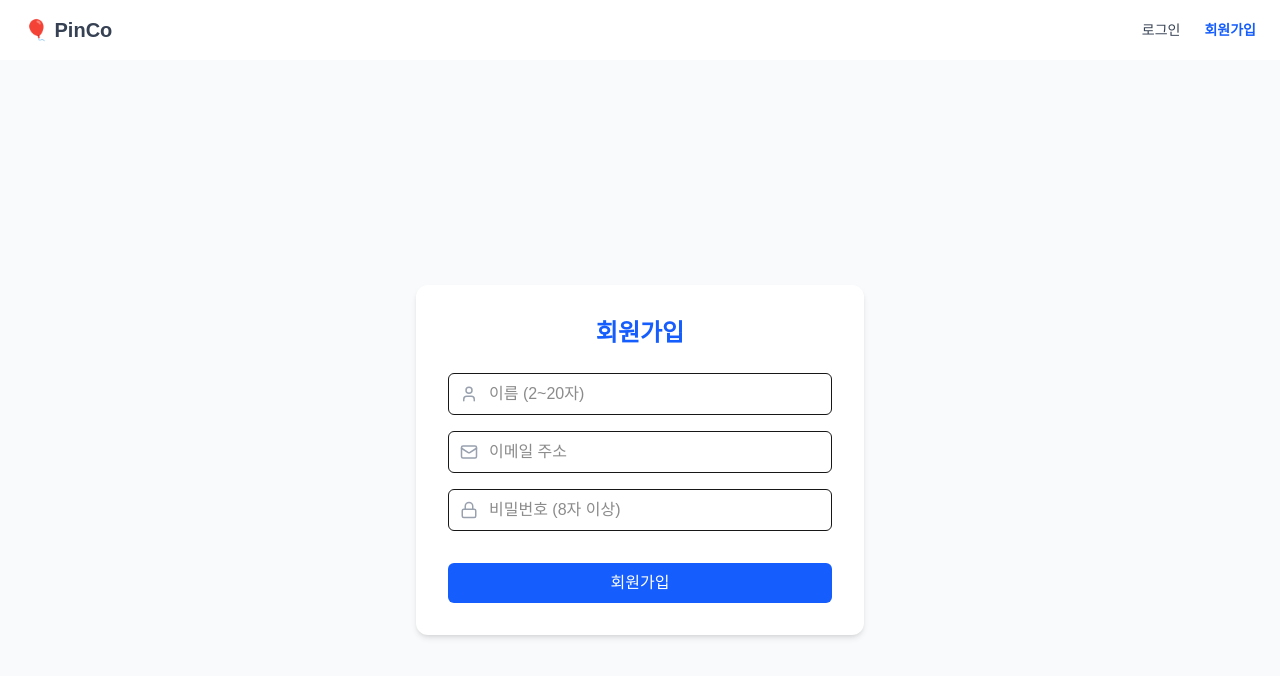
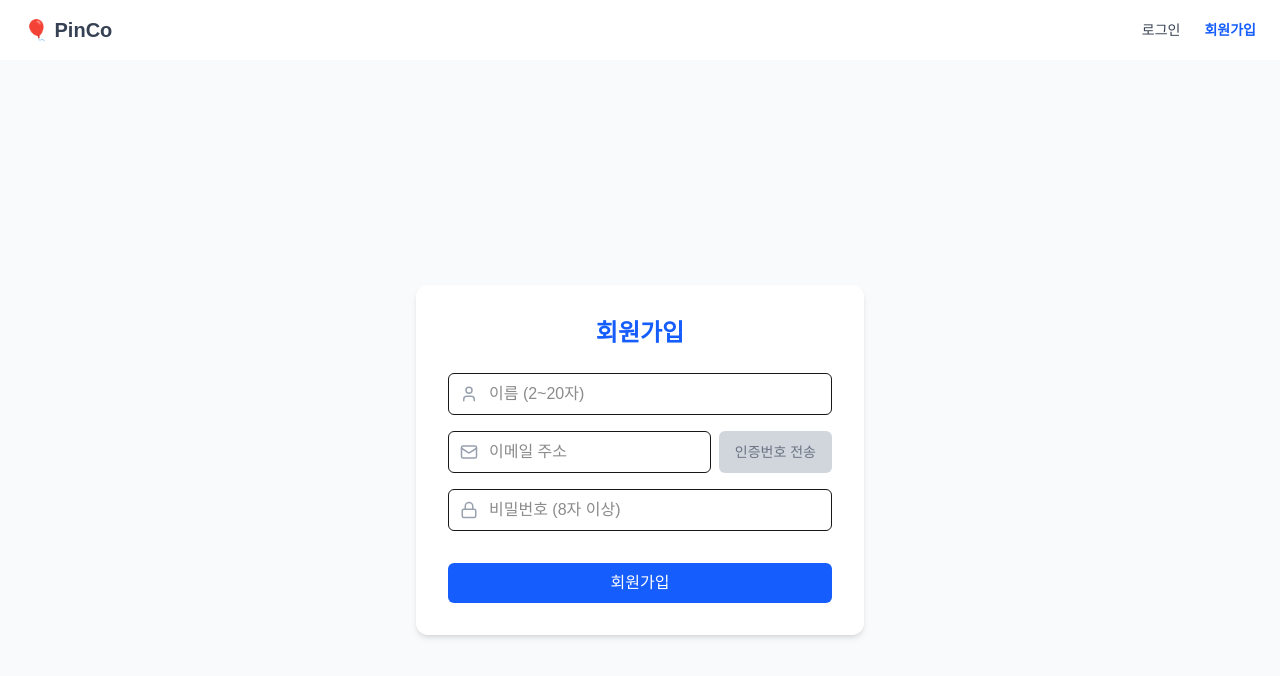
Before and after one commit to prgrms-be-devcourse/NBE7-9-3-Team07, a Next.js app in the folder front/: page /user/join in a window 1280 px wide. Shown: the top 676 px of the page. Built offline with nearby package versions, Linux system fonts and the light colour scheme; no server answers.

Commit message:
feat : 이메일 인증 프론트 구현 및 연결

```diff
--- a/front/src/app/user/join/page.tsx
+++ b/front/src/app/user/join/page.tsx
@@ -2,17 +2,57 @@
 
 import { useState } from "react";
 import { useRouter } from "next/navigation";
-import { Mail, Lock, User } from "lucide-react";
-import { apiJoin } from "@/lib/pincoApi";
+import { Mail, Lock, User, Key } from "lucide-react";
+import { apiJoin, apiSendVerificationCode } from "@/lib/pincoApi";
 
 export default function SignUpPage() {
   const router = useRouter();
-  const [form, setForm] = useState({ userName: "", email: "", password: "" });
+  const [form, setForm] = useState({ userName: "", email: "", password: "", verificationCode: "" });
   const [loading, setLoading] = useState(false);
+  const [sendingCode, setSendingCode] = useState(false);
+  const [codeSent, setCodeSent] = useState(false);
 
   const handleChange = (e: React.ChangeEvent<HTMLInputElement>) => {
     const { name, value } = e.target;
     setForm(prev => ({ ...prev, [name]: value }));
+  };
+
+  const handlePasswordBlur = (e: React.FocusEvent<HTMLInputElement>) => {
+    const password = e.target.value.trim();
+    if (password && password.length < 8) {
+      alert("비밀번호는 8자 이상 입력해야 합니다.");
+    }
+  };
+
+  const handleSendVerificationCode = async () => {
+    const email = form.email.trim().toLowerCase();
+
+    if (!email) {
+      alert("이메일을 먼저 입력해주세요.");
+      return;
+    }
+
+    // 이메일 형식 간단 검증
+    if (!email.includes("@") || !email.includes(".")) {
+      alert("올바른 이메일 형식을 입력해주세요.");
+      return;
+    }
+
+    setSendingCode(true);
+    try {
+      await apiSendVerificationCode(email);
+      alert("인증코드가 발송되었습니다. 이메일을 확인해주세요.");
+      setCodeSent(true);
+    } catch (err: any) {
+      const msg = err?.message ?? "";
+      if (msg.includes("이메일 형식")) {
+        alert("이메일 형식이 올바르지 않습니다.");
+      } else {
+        alert(msg || "인증코드 발송에 실패했습니다.");
+      }
+    } finally {
+      setSendingCode(false);
+    }
   };
 
   const handleSubmit = async (e: React.FormEvent) => {
@@ -23,6 +63,7 @@ export default function SignUpPage() {
     const email = form.email.trim().toLowerCase();
     const password = form.password.trim();
     const userName = form.userName.trim();
+    const verificationCode = form.verificationCode.trim();
 
     // ⚙️ 프론트 최소 유효성
     if (password.length < 8) {
@@ -31,9 +72,15 @@ export default function SignUpPage() {
       return;
     }
 
+    if (!verificationCode) {
+      alert("인증코드를 입력해주세요.");
+      setLoading(false);
+      return;
+    }
+
     try {
       // ⚙️ 서버 요청
-      const res: any = await apiJoin(email, password, userName);
+      const res: any = await apiJoin(email, password, userName, verificationCode);
       const code = res?.resultCode ?? res?.errorCode ?? "200";
       const msg = res?.msg ?? "";
 
@@ -78,6 +125,8 @@ export default function SignUpPage() {
         alert("이미 가입된 이메일입니다. 로그인해주세요.");
       else if (raw.includes("이미 사용 중인 회원이름"))
         alert("이미 사용 중인 회원 이름입니다. 다른 이름을 입력해주세요.");
+      else if (raw.includes("인증 코드") || raw.includes("인증코드"))
+        alert(raw || "인증코드가 일치하지 않거나 만료되었습니다.");
       else alert(raw || "회원가입 중 오류가 발생했습니다 ❌");
     } finally {
       setLoading(false);
@@ -111,6 +160,7 @@ export default function SignUpPage() {
           {/* 이메일 */}
           <div className="relative">
             <Mail className="absolute left-3 top-3 text-gray-400" size={18} />
+            <div className="flex gap-2">
               <input
                 type="email"
                 name="email"
@@ -118,9 +168,40 @@ export default function SignUpPage() {
                 onChange={handleChange}
                 placeholder="이메일 주소"
                 required
+                className="flex-1 border rounded-md pl-10 pr-3 py-2 focus:ring-2 focus:ring-blue-500"
+                disabled={codeSent}
+              />
+              <button
+                type="button"
+                onClick={handleSendVerificationCode}
+                disabled={sendingCode || codeSent || !form.email}
+                className={`px-4 py-2 rounded-md text-sm whitespace-nowrap transition
+                  ${sendingCode || codeSent || !form.email
+                    ? "bg-gray-300 text-gray-500 cursor-not-allowed"
+                    : "bg-blue-500 text-white hover:bg-blue-600"
+                  }`}
+              >
+                {sendingCode ? "발송 중..." : codeSent ? "발송 완료" : "인증번호 전송"}
+              </button>
+            </div>
+          </div>
+
+          {/* 인증코드 */}
+          {codeSent && (
+            <div className="relative">
+              <Key className="absolute left-3 top-3 text-gray-400" size={18} />
+              <input
+                type="text"
+                name="verificationCode"
+                value={form.verificationCode}
+                onChange={handleChange}
+                placeholder="인증코드 6자리 입력"
+                maxLength={6}
+                required
                 className="w-full border rounded-md pl-10 pr-3 py-2 focus:ring-2 focus:ring-blue-500"
               />
             </div>
+          )}
 
           {/* 비밀번호 */}
           <div className="relative">
@@ -130,6 +211,7 @@ export default function SignUpPage() {
               name="password"
               value={form.password}
               onChange={handleChange}
+              onBlur={handlePasswordBlur}
               placeholder="비밀번호 (8자 이상)"
               minLength={8}
               required
--- a/front/src/lib/pincoApi.ts
+++ b/front/src/lib/pincoApi.ts
@@ -174,11 +174,18 @@ export const apiDeleteBookmark = (bookmarkId: number) => {
 };
 
 // ---------- User ----------
-export const apiJoin = (email: string, password: string, userName: string) =>
+export const apiSendVerificationCode = (email: string) =>
+  fetchApi<void>(`/api/user/send-verification-code`, {
+    method: "POST",
+    headers: { "Content-Type": "application/json" },
+    body: JSON.stringify({ email }),
+  });
+
+export const apiJoin = (email: string, password: string, userName: string, verificationCode: string) =>
   fetchApi<void>(`/api/user/join`, {
     method: "POST",
     headers: { "Content-Type": "application/json" },
-    body: JSON.stringify({ email, password, userName }),
+    body: JSON.stringify({ email, password, userName, verificationCode }),
   });
 
 export const apiDeleteAccount = (password: string) =>
```
Lines whose indentation alone changed are shown as unchanged.
